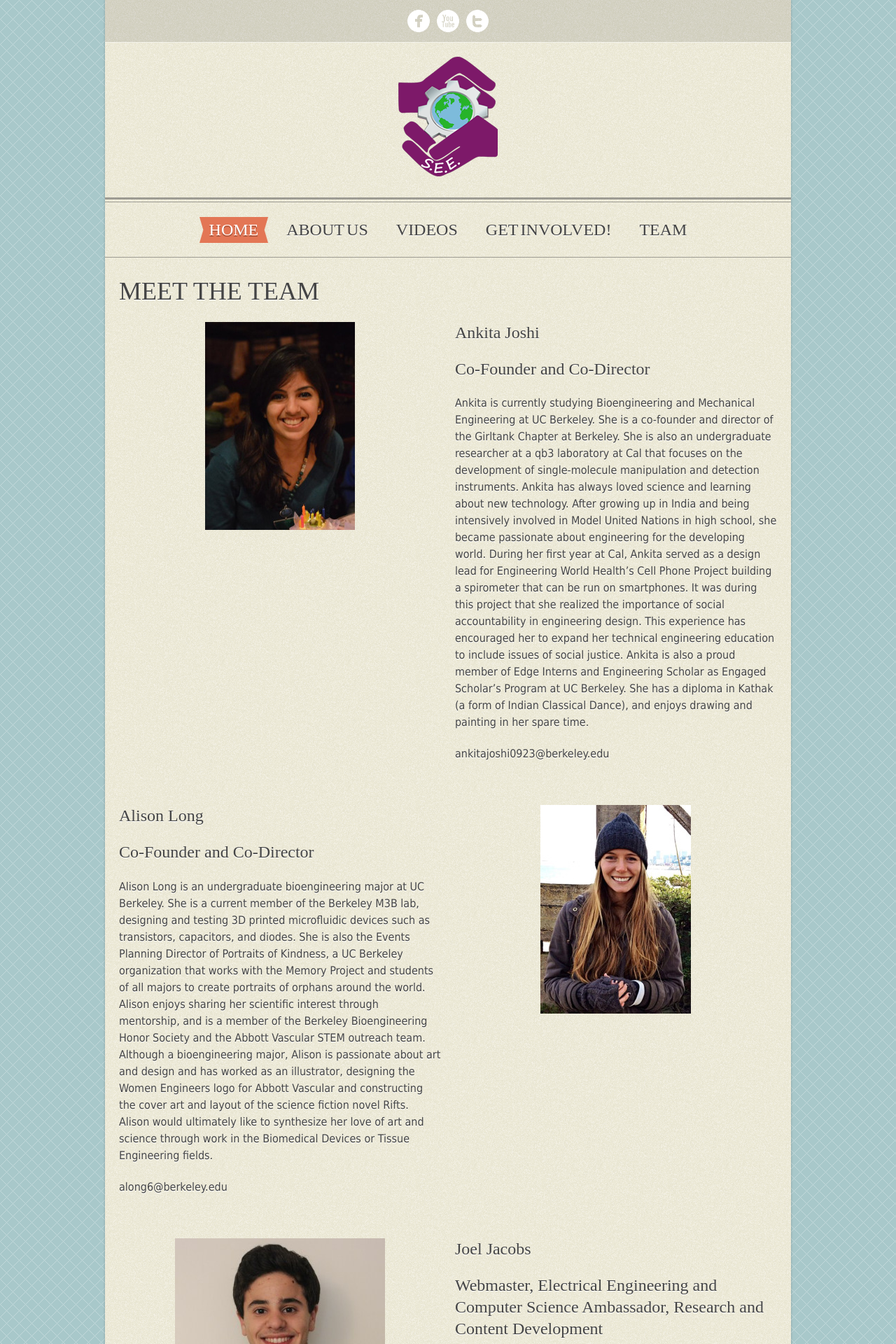
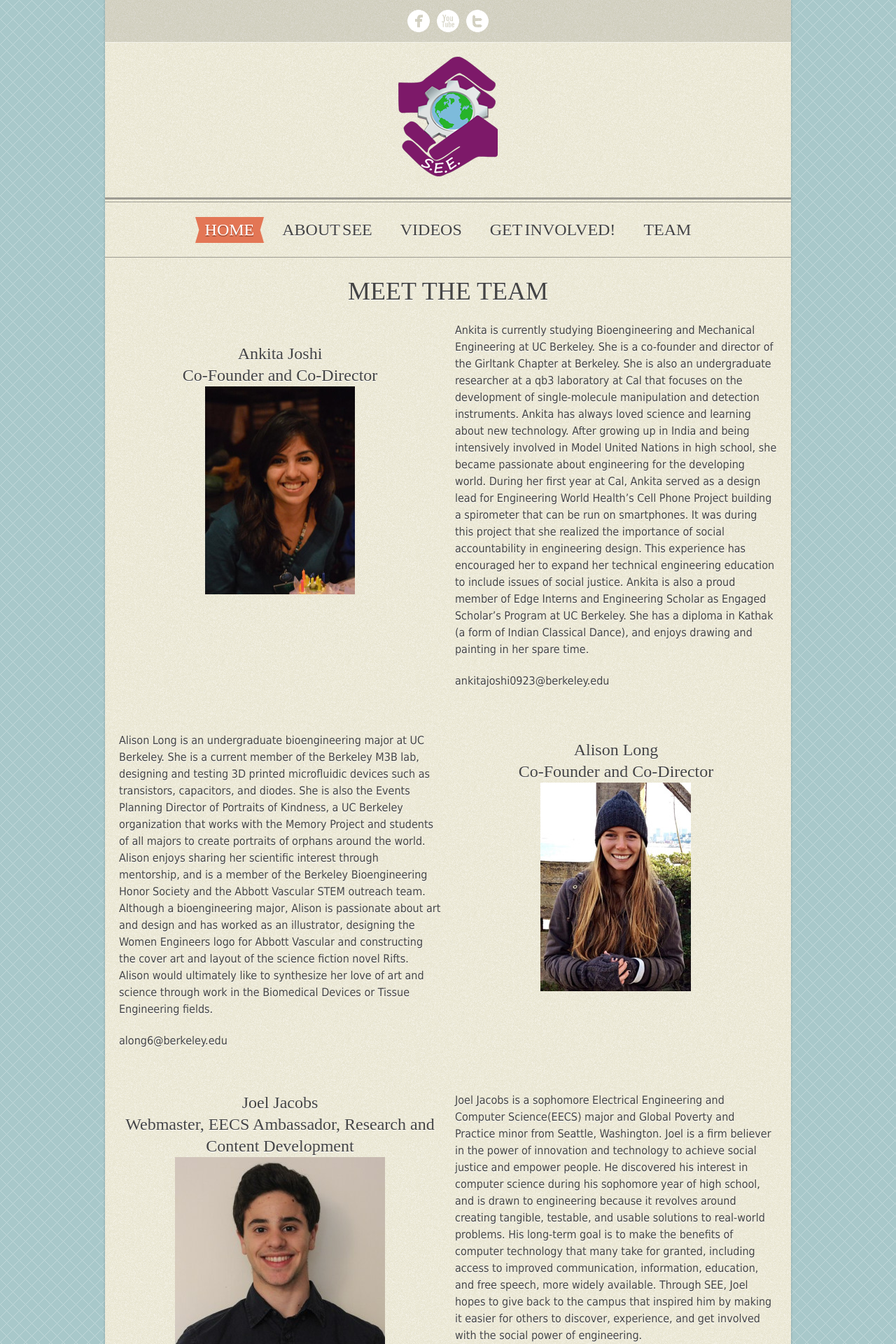
Before and after one commit to wdfn/SEE, a Django app: page /team in a window 1280 px wide. Shown: the top 1920 px of the page at 70% size. Run offline with Django 3.2, Linux system fonts and the light colour scheme; style sheets or scripts are compiled from the project's sources; some web fonts are replaced.

Commit message:
Made things look pretty ish

```diff
--- a/SEEapp/templates/SEEapp/index.html
+++ b/SEEapp/templates/SEEapp/index.html
@@ -59,7 +59,7 @@
 			<nav class="cf">
 				<ul id="nav" class="sf-menu">
 					<li class="current-menu-item"><a href="/"><span>HOME</span></a></li>
-					<li><a href="/aboutus"><span>ABOUT US</span></a></li>
+					<li><a href="/aboutus"><span>ABOUT SEE</span></a></li>
 					<li><a href="/videos"><span>VIDEOS</span></a></li>
 					<li><a href="/getinvolved"><span>GET INVOLVED!</span></a></li>
 					<li><a href="/team"><span>TEAM</span></a></li>
@@ -95,13 +95,9 @@
 
 			<!-- featured -->
 
-			<div class="main_video" align="center">
-		    <video id="vid1" width="600" height="400" controls>
-		    <source src="movie.mp4" type="video/mp4">
-		    <source src="movie.ogg" type="video/ogg">
-		    Your browser does not support the video tag.
-		    </video>
-		  </div>
+		<div class="main_video" align="center">
+			<iframe width="560" height="315" src="//www.youtube.com/embed/Mwvl0QwfTEk" frameborder="0" allowfullscreen></iframe>
+		</div>
 
 			<!-- ENDS featured -->
 
@@ -118,8 +114,14 @@
 				<li class="third-col">
 
 					<div class="widget-block">
-						<h4>Contact Us!</h4>
-						<p>To recieve more information about the organization, or if you have any questions, please input your information in the contact form. Thank you!</p>
+						<div id="contactInfo">
+							<h4>Contact Us!</h4>
+							<div>Ankita Joshi: - ankitajoshi0923@berkeley.edu</div>
+							<div>Alison Long: - along6@berkeley.edu </div>
+							<div> Joel Jacobs: - jacobsjmd@berkeley.edu </div>
+							<div> Anuja Godbole: - anuja.g@berkeley.edu </div>
+							<div> Alyssa Yu: - Yugotalyssa@berkeley.edu </div>
+						</div>
 		     		</div>
 
 			</ul>
--- a/SEEapp/templates/SEEapp/team.html
+++ b/SEEapp/templates/SEEapp/team.html
@@ -3,6 +3,7 @@
 {% load staticfiles %}
 
 		{% block content %}
+
 		<!-- MAIN -->
 		<div role="main" id="main" class="cf">
 
@@ -14,69 +15,60 @@
 
 	        		<div class="scrollable">
 
-		        		<h2 class="heading">MEET THE TEAM</h2>
+		        		<h2 class="heading" align="center">MEET THE TEAM</h2>
 
-						<div class="one-half" align="center">
-						 <a href="page.html" ><img src="{% static 'img/ankita.jpg' %}" alt="" /></a>
+						<div class="one-half" align="center" id="ankita">
+								<h4>Ankita Joshi</h4>
+						 		<h4>Co-Founder and Co-Director</h4>
+						 	<img src="{% static 'img/ankita.jpg' %}" alt="" />
 						</div>
 
 						 <div class="one-half last">
-						 	<h4 class="heading">
-						 		<p>Ankita Joshi</p>
-						 		<p>Co-Founder and Co-Director</p>
-						 	</h4>
 						 	<p>Ankita is currently studying Bioengineering and Mechanical Engineering at UC Berkeley. She is a co-founder and director of the Girltank Chapter at Berkeley. She is also an undergraduate researcher at a qb3 laboratory at Cal that focuses on the development of single-molecule manipulation and detection instruments. Ankita has always loved science and learning about new technology. After growing up in India and being intensively involved in Model United Nations in high school, she became passionate about engineering for the developing world. During her first year at Cal, Ankita served as a design lead for Engineering World Health’s Cell Phone Project building a spirometer that can be run on smartphones. It was during this project that she realized the importance of social accountability in engineering design. This experience has encouraged her to expand her technical engineering education to include issues of social justice. Ankita is also a proud member of Edge Interns and Engineering Scholar as Engaged Scholar’s Program at UC Berkeley. She has a diploma in Kathak (a form of Indian Classical Dance), and enjoys drawing and painting in her spare time.</p>
 						 	<p>ankitajoshi0923@berkeley.edu</p>
 						 </div>
 
 						 <div class="one-half">
-						 	<h4 class="heading">
-						 		<p>Alison Long</p>
-						 		<p>Co-Founder and Co-Director</p>
-						 	</h4>
-						 	<p> Alison Long is an undergraduate bioengineering major at UC Berkeley. She is a current member of the Berkeley M3B lab, designing and testing 3D printed microfluidic devices such as transistors, capacitors, and diodes. She is also the Events Planning Director of Portraits of Kindness, a UC Berkeley organization that works with the Memory Project and students of all majors to create portraits of orphans around the world. Alison enjoys sharing her scientific interest through mentorship, and is a member of the Berkeley Bioengineering Honor Society and the Abbott Vascular STEM outreach team. Although a bioengineering major, Alison is passionate about art and design and has worked as an illustrator, designing the Women Engineers logo for Abbott Vascular and constructing the cover art and layout of the science fiction novel Rifts.  Alison would ultimately like to synthesize her love of art and science through work in the Biomedical Devices or Tissue Engineering fields. </p>
+							 	<p> Alison Long is an undergraduate bioengineering major at UC Berkeley. She is a current member of the Berkeley M3B lab, designing and testing 3D printed microfluidic devices such as transistors, capacitors, and diodes. She is also the Events Planning Director of Portraits of Kindness, a UC Berkeley organization that works with the Memory Project and students of all majors to create portraits of orphans around the world. Alison enjoys sharing her scientific interest through mentorship, and is a member of the Berkeley Bioengineering Honor Society and the Abbott Vascular STEM outreach team. Although a bioengineering major, Alison is passionate about art and design and has worked as an illustrator, designing the Women Engineers logo for Abbott Vascular and constructing the cover art and layout of the science fiction novel Rifts.  Alison would ultimately like to synthesize her love of art and science through work in the Biomedical Devices or Tissue Engineering fields. </p>
 						 	<p> along6@berkeley.edu </p>
 						</div>
 
-						 <div class="one-half last" align="center">
-						<a href="page.html" ><img src="{% static 'img/alison.jpg' %}" alt="" /></a>
+						 <div class="one-half last" align="center" id="alison">
+						 		<h4>Alison Long</h4>
+						 		<h4>Co-Founder and Co-Director</h4>
+							<img src="{% static 'img/alison.jpg' %}" alt="" />
 						 </div>
 
-						<div class="one-half" align="center">
-						 <a href="page.html" ><img src="{% static 'img/joel.jpg' %}" alt="" /></a>
+						<div class="one-half" align="center" id="joel">
+								<h4>Joel Jacobs<br>
+						 		Webmaster, EECS Ambassador, Research and Content Development
+						 	</h4>
+						 	<img src="{% static 'img/joel.jpg' %}" alt="" />
 						</div>
 
 						 <div class="one-half last">
-						 	<h4 class="heading">
-						 		<p>Joel Jacobs</p>
-						 		<p>Webmaster, Electrical Engineering and Computer Science Ambassador, Research and Content Development</p>
-						 	</h4>
-						 	<p>Joel Jacobs is a sophomore Electrical Engineering and Computer Science major and Global Poverty and Practice minor from Seattle, Washington. Joel is a firm believer in the power of innovation and technology to achieve social justice and empower people. He discovered his interest in computer science during his sophomore year of high school, and is drawn to engineering because it revolves around creating tangible, testable, and usable solutions to real-world problems. His long-term goal is to make the benefits of computer technology that many take for granted, including access to improved communication, information, education, and free speech, more widely available. Through SEE, Joel hopes to give back to the campus that inspired him by making it easier for others to discover, experience, and get involved with the social power of engineering.</p>
+						 	<p>Joel Jacobs is a sophomore Electrical Engineering and Computer Science(EECS) major and Global Poverty and Practice minor from Seattle, Washington. Joel is a firm believer in the power of innovation and technology to achieve social justice and empower people. He discovered his interest in computer science during his sophomore year of high school, and is drawn to engineering because it revolves around creating tangible, testable, and usable solutions to real-world problems. His long-term goal is to make the benefits of computer technology that many take for granted, including access to improved communication, information, education, and free speech, more widely available. Through SEE, Joel hopes to give back to the campus that inspired him by making it easier for others to discover, experience, and get involved with the social power of engineering.</p>
 						 	<p>jacobsjmd@berkeley.edu</p>
 						 </div>
 
 						 <div class="one-half">
-						 	<h4 class="heading">
-						 		<p>Anuja Godbole</p>
-						 		<p> Chemical Engineering Ambassador, Research and Content Development</p>
-						 	</h4>
 						 	<p> Anuja Godbole is a second year Chemical Engineering major at UC Berkeley. Growing up in India, she witnessed the lack of justice and adequate technology, which motivated her to join SEE because of its mission to encourage social change through engineering. She enjoys volunteering in the summers at organizations like the SOS Children’s Villages of India for disadvantaged children. In the past, she has worked at the National Chemistry Laboratory in Pune, India on a project to develop basic laboratory safety and technique booklets for underprivileged schools in the area. Anuja developed an interest in chemical engineering after working on an analytical project on ethanol production from biomass last year, and after interning for BioUrja Trading LLC, a private company in Houston this past summer. She was also fascinated by the applications of chemical engineering through her work on a project to test for carcinogens in cosmetic products last semester. While Anuja is very passionate and excited about engineering, she would eventually like to go to law school to study energy or environmental law.</p>
 						 	<p> anuja.g@berkeley.edu </p>
 						</div>
 
-						 <div class="one-half last" align="center">
-						<a href="page.html" ><img src="{% static 'img/anjua.jpg' %}" alt="" /></a>
+						 <div class="one-half last" align="center" id="anjua">
+						 	<h4>Anuja Godbole</h4>
+						 	<h4> Chemical Engineering Ambassador, Research and Content Development</h4>
+							<img src="{% static 'img/anjua.jpg' %}" alt="" />
 						 </div>
 
-						 <div class="one-half" align="center">
-						 <a href="page.html" ><img src="{% static 'img/alyssa.jpg' %}" alt="" /></a>
+						 <div class="one-half" align="center" id="alyssa">
+						 	<h4>Alyssa Yu</h4>
+						 	<h4>Civil Engineering Ambassador, Rsearch and Content Development</h4>
+						 	<img src="{% static 'img/alyssa.jpg' %}" alt="" />
 						</div>
 
 						 <div class="one-half last">
-						 	<h4 class="heading">
-						 		<p>Alyssa Yu</p>
-						 		<p>Civil Engineering Ambassador, Rsearch and Content Development</p>
-						 	</h4>
 						 	<p>Alyssa Yu is an undergraduate at UC Berkeley, studying Civil Engineering with an intended emphasis in either structural or environmental engineering. She first developed an interest for engineering in her high school physics class, and after doing mission work in Nicaragua in the summer of 2012, she realized that she wanted to integrate technical skills with her dedication to social justice and hopefully affect change in global development. Alyssa had her first experience with socially engaged engineering last spring, working directly with residents in central California to perform water quality testing and filter management in prevention of nitrate contamination due to agricultural runoff. She is currently a member of Engineers for a Sustainable World, working with Project Rishi to develop a clean water drinking system for villages in rural India. Alyssa is also on the Site Planning committee for Berkeley Project, a student-run event at Cal that encourages and organizes thousands of students to help serve various parts of the surrounding Berkeley community. In her free time, she enjoys taking pictures and hopes to one day use photography as another tool in raising awareness of social inequity and calling people to action.</p>
 						 	<p>Yugotalyssa@berkeley.edu</p>
 						 </div>
@@ -92,5 +84,28 @@
 
 		</div>
 		<!-- ENDS MAIN -->
+		<style>
+			#joel {
+				padding-top: 0px;
+			}
+
+			#anjua {
+				padding-top: 15px;
+			}
+
+			#ankita {
+				padding-top: 30px;
+			}
+
+			#alison {
+				padding-top: 10px;
+			}
+
+			#alyssa {
+				padding-top: 30px;
+			}
+
+
+		</style>
 
 {% endblock %}
```
Also changed, not shown: SEEapp/templates/SEEapp/videos.html (+0 -33 lines), 4 other files.
